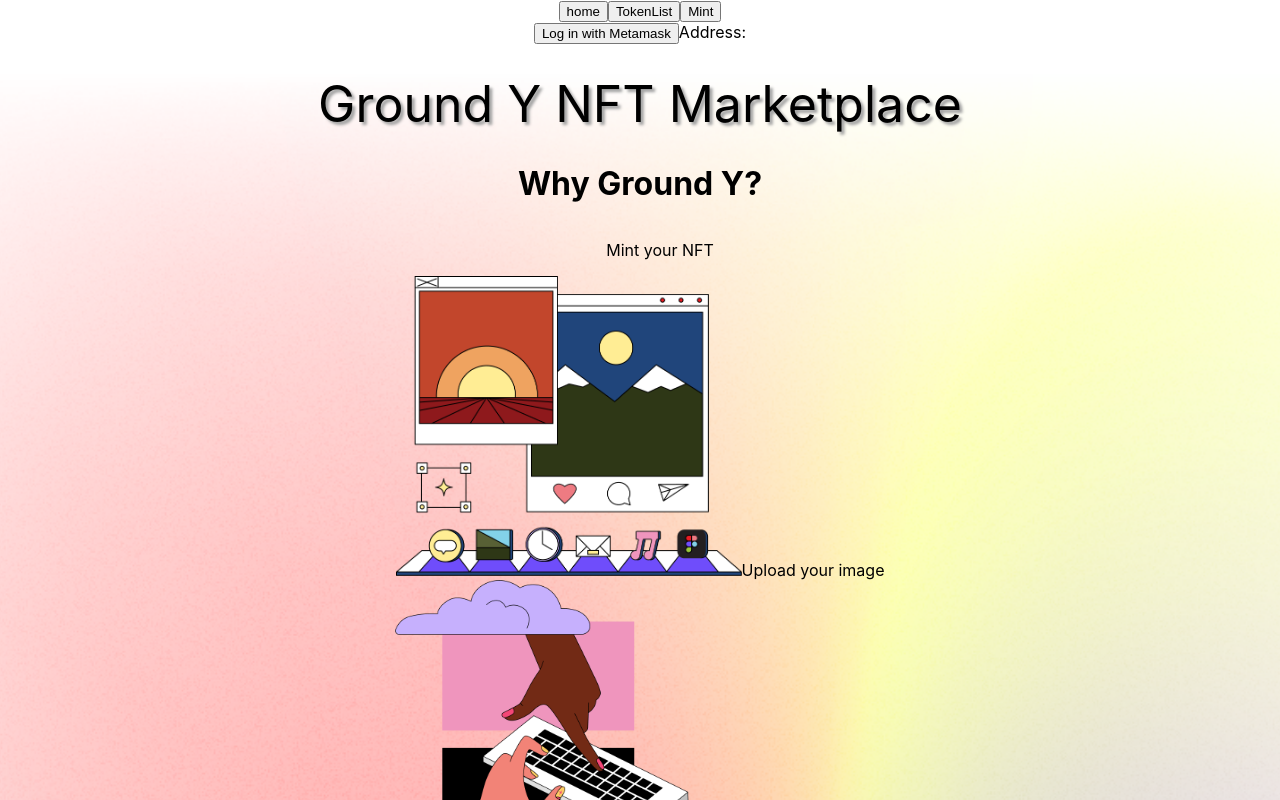
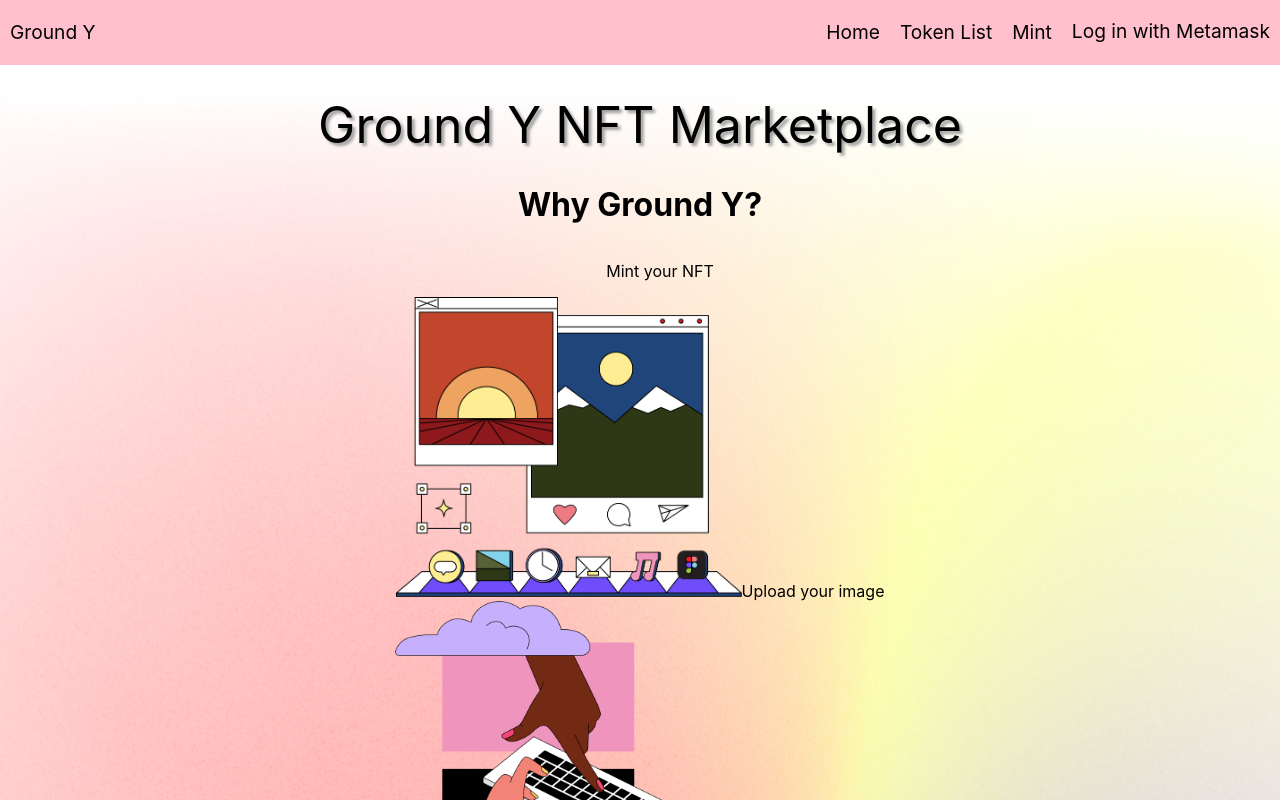
Before and after one commit to codestates/beb-03-GroundY, a React (Create React App) app in the folder opensea-project/: page / in a window 1280 px wide. Shown: the top 800 px of the page. Built offline with nearby package versions, Linux system fonts and the light colour scheme.

Commit message:
Add CSS to navbar component

```diff
--- a/opensea-project/src/components/NavBar/NavBar.js
+++ b/opensea-project/src/components/NavBar/NavBar.js
@@ -1,31 +1,87 @@
+// import packages
 import React from "react";
 import { Link } from "react-router-dom";
+import styled from 'styled-components';
 
-const NavBar = ({account, setAccount}) => {
-  const connectWallet = async () => {
-	const accounts = await window.ethereum.request({
-	  method: 'eth_requestAccounts'
-	});
+const Container = styled.nav`
+  display: flex;
+  flex-direction: row;
+  justify-content: space-between;
+  background: pink;
+`;
 
-	setAccount(accounts[0]);
+const Logo = styled.div`
+  display: flex;
+  flex-direction: flex-start;
+  height: 4em;
+  line-height: 4em;
+  padding: 0 10px 0 10px;
+`;
+
+const Items = styled.div`
+  line-height: 4em;
+  display: flex;
+  flex-direction: row;
+  height: 100%;
+`;
+
+const Item = styled.div`
+  padding: 0 10px 0 10px;
+  &:hover {
+	background: yellow;
   }
+`;
 
+const Button = styled.button`
+  background: none;
+  border: none;
+  cursor: pointer;
+  font-family: -apple-system, BlinkMacSystemFont, 'Segoe UI', 'Roboto', 'Oxygen',
+    'Ubuntu', 'Cantarell', 'Fira Sans', 'Droid Sans', 'Helvetica Neue',
+    sans-serif;
+  font-size: 1.2rem;
+  padding: 0;
+  &:hover {
+	color: grey;
+  }
+`;
+
+const StyledLink = styled(Link)`
+  text-decoration: none;
+  color: black;
+  font-size: 1.2rem;
+  &:hover {
+	color: grey;
+  }
+`;
+
+const NavBar = ({account, connectWallet, isLoggedIn}) => {
   return (
-    <div>
-      <Link to="/">
-        <button>home</button>
-      </Link>
-      <Link to="/tokenlist">
-        <button>TokenList</button>
-      </Link>
-      <Link to="/mint">
-        <button>Mint</button>
-      </Link>
-	  <div>
-		<button onClick={() => {connectWallet();}}>Log in with Metamask</button>
-		<span>Address: {account}</span>
-	  </div>
-    </div>
+	<Container>
+	  <Logo>
+		<StyledLink to='/'>Ground Y</StyledLink>
+	  </Logo>
+	  <Items>
+		<Item>
+		  <StyledLink to="/">
+			Home
+		  </StyledLink>
+		</Item>
+		<Item>
+		  <StyledLink to="/tokenlist">
+			Token List
+		  </StyledLink>
+		</Item>
+		<Item>
+		  <StyledLink to="/mint">
+			Mint
+		  </StyledLink>
+		</Item>
+		<Item>
+		  <Button onClick={() => {connectWallet();}}>{isLoggedIn ? 'Logged in' : 'Log in with Metamask'}</Button>
+		</Item>
+	  </Items>
+	</Container>
   );
 };
 
```
